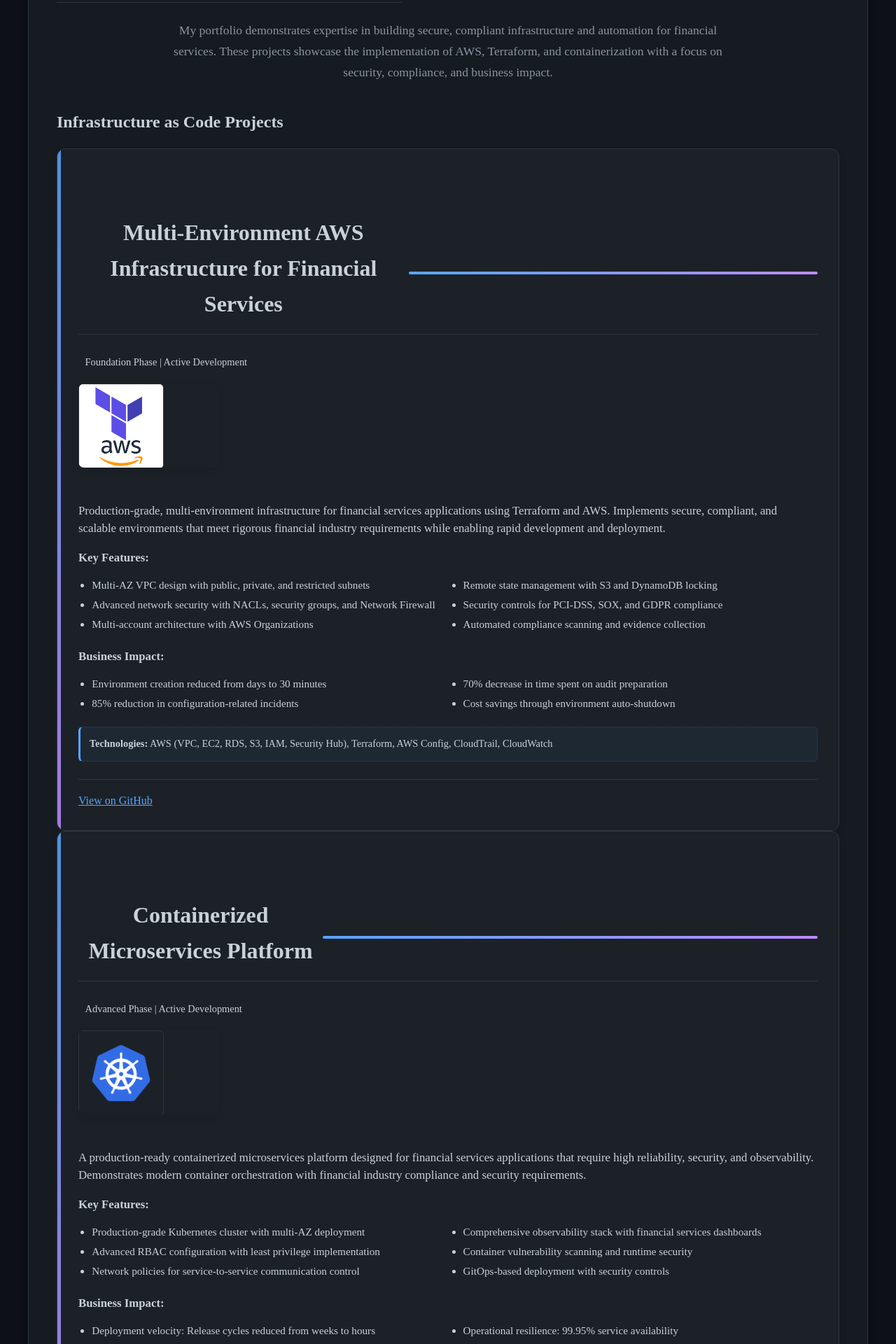
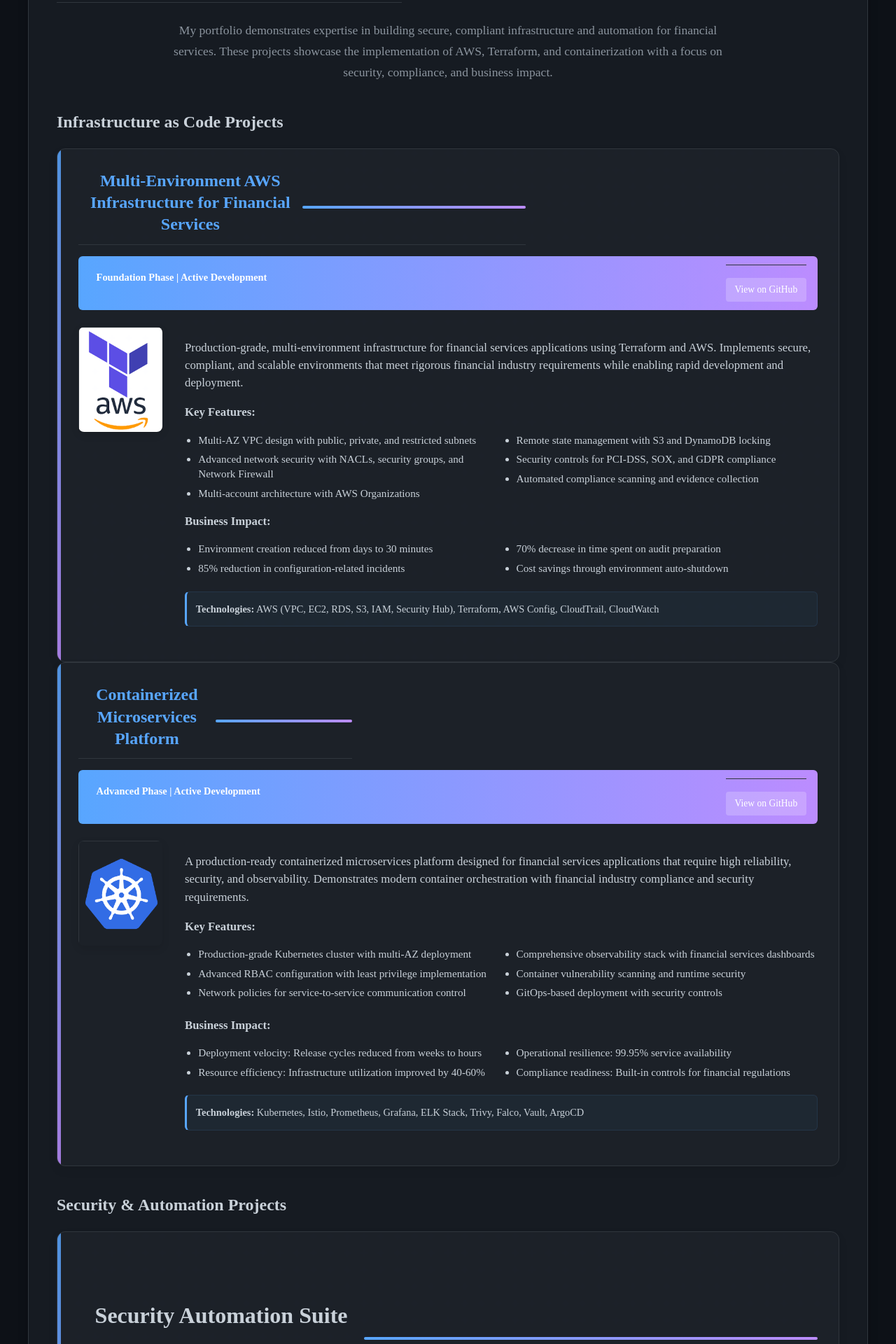
Before and after one commit to joshuamichaelhall/joshuamichaelhall.github.io, a Jekyll site: the page built from pages/portfolio.md, in a window 1280 px wide. Shown: the part 401-2321 px from the top of the page at 70% size. Built offline with Jekyll 4.4.1, drawn with Linux system fonts in a browser that asks for light colours; nearby versions of some CDN libraries.

Commit message:
Restructure portfolio project layout for better compactness
- Move project titles above the colored status bar instead of beside it
- Position images to the left of first paragraph instead of separate lines
- Add GitHub links to status bar on the right side
- Create new project-header, project-status-bar, and project-content-section structure
- Add gradient status bar with white text and integrated GitHub button
- Implement responsive design for mobile stacking
- Significantly reduce project entry height while maintaining all content

🤖 Generated with [Claude Code](https://claude.ai/code)

Co-Authored-By: Claude <noreply@anthropic.com>

```diff
--- a/assets/css/portfolio.css
+++ b/assets/css/portfolio.css
@@ -1,4 +1,58 @@
 /* Portfolio specific styles */
+
+/* New portfolio project card structure */
+.project-header {
+  margin-bottom: 1rem;
+}
+
+.project-header h2 {
+  margin: 0;
+  color: var(--primary-color);
+  font-size: 1.5rem;
+  line-height: 1.3;
+}
+
+.project-status-bar {
+  display: flex;
+  justify-content: space-between;
+  align-items: center;
+  padding: 0.75rem 1rem;
+  background: linear-gradient(90deg, var(--primary-color), var(--secondary-color));
+  border-radius: 6px;
+  margin-bottom: 1.5rem;
+}
+
+.project-status {
+  color: white;
+  font-weight: 600;
+  font-size: 0.9rem;
+}
+
+.project-status-bar .project-links {
+  margin: 0;
+}
+
+.project-status-bar .github-link {
+  color: white;
+  text-decoration: none;
+  background-color: rgba(255, 255, 255, 0.2);
+  padding: 0.4rem 0.8rem;
+  border-radius: 4px;
+  font-size: 0.85rem;
+  font-weight: 500;
+  transition: background-color 0.3s ease;
+}
+
+.project-status-bar .github-link:hover {
+  background-color: rgba(255, 255, 255, 0.3);
+  text-decoration: none;
+}
+
+.project-content-section {
+  display: flex;
+  gap: 2rem;
+  align-items: flex-start;
+}
 
 /* Portfolio project cards optimization */
 .project-details {
@@ -84,6 +138,21 @@
   .project-details {
     flex-direction: column;
     gap: 1rem;
+  }
+
+  .project-content-section {
+    flex-direction: column;
+    gap: 1rem;
+  }
+
+  .project-status-bar {
+    flex-direction: column;
+    gap: 0.5rem;
+    text-align: center;
+  }
+
+  .project-status-bar .github-link {
+    align-self: center;
   }
 
   .project-image {
--- a/pages/portfolio.md
+++ b/pages/portfolio.md
@@ -15,9 +15,16 @@ permalink: /portfolio/
       <h3>Infrastructure as Code Projects</h3>
 
       <div class="project-card featured">
-        <h2>Multi-Environment AWS Infrastructure for Financial Services</h2>
-        <div class="project-status">Foundation Phase | Active Development</div>
-        <div class="project-details">
+        <div class="project-header">
+          <h2>Multi-Environment AWS Infrastructure for Financial Services</h2>
+        </div>
+        <div class="project-status-bar">
+          <div class="project-status">Foundation Phase | Active Development</div>
+          <div class="project-links">
+            <a href="https://github.com/JoshuaMichaelHall-Tech/project-aws-infrastructure" class="github-link" target="_blank">View on GitHub</a>
+          </div>
+        </div>
+        <div class="project-content-section">
           <div class="project-image">
             <img src="/assets/images/terraform-aws.png" alt="Terraform AWS Infrastructure" />
           </div>
@@ -42,17 +49,21 @@ permalink: /portfolio/
             <p class="technologies">
               <strong>Technologies:</strong> AWS (VPC, EC2, RDS, S3, IAM, Security Hub), Terraform, AWS Config, CloudTrail, CloudWatch
             </p>
-            <div class="project-links">
-              <a href="https://github.com/JoshuaMichaelHall-Tech/project-aws-infrastructure" class="github-link" target="_blank">View on GitHub</a>
-            </div>
           </div>
         </div>
       </div>
 
       <div class="project-card">
-        <h2>Containerized Microservices Platform</h2>
-        <div class="project-status">Advanced Phase | Active Development</div>
-        <div class="project-details">
+        <div class="project-header">
+          <h2>Containerized Microservices Platform</h2>
+        </div>
+        <div class="project-status-bar">
+          <div class="project-status">Advanced Phase | Active Development</div>
+          <div class="project-links">
+            <a href="https://github.com/JoshuaMichaelHall-Tech/project-container-platform" class="github-link" target="_blank">View on GitHub</a>
+          </div>
+        </div>
+        <div class="project-content-section">
           <div class="project-image">
             <img src="/assets/images/kubernetes.png" alt="Container Platform" />
           </div>
@@ -77,9 +88,6 @@ permalink: /portfolio/
             <p class="technologies">
               <strong>Technologies:</strong> Kubernetes, Istio, Prometheus, Grafana, ELK Stack, Trivy, Falco, Vault, ArgoCD
             </p>
-            <div class="project-links">
-              <a href="https://github.com/JoshuaMichaelHall-Tech/project-container-platform" class="github-link" target="_blank">View on GitHub</a>
-            </div>
           </div>
         </div>
       </div>
```
